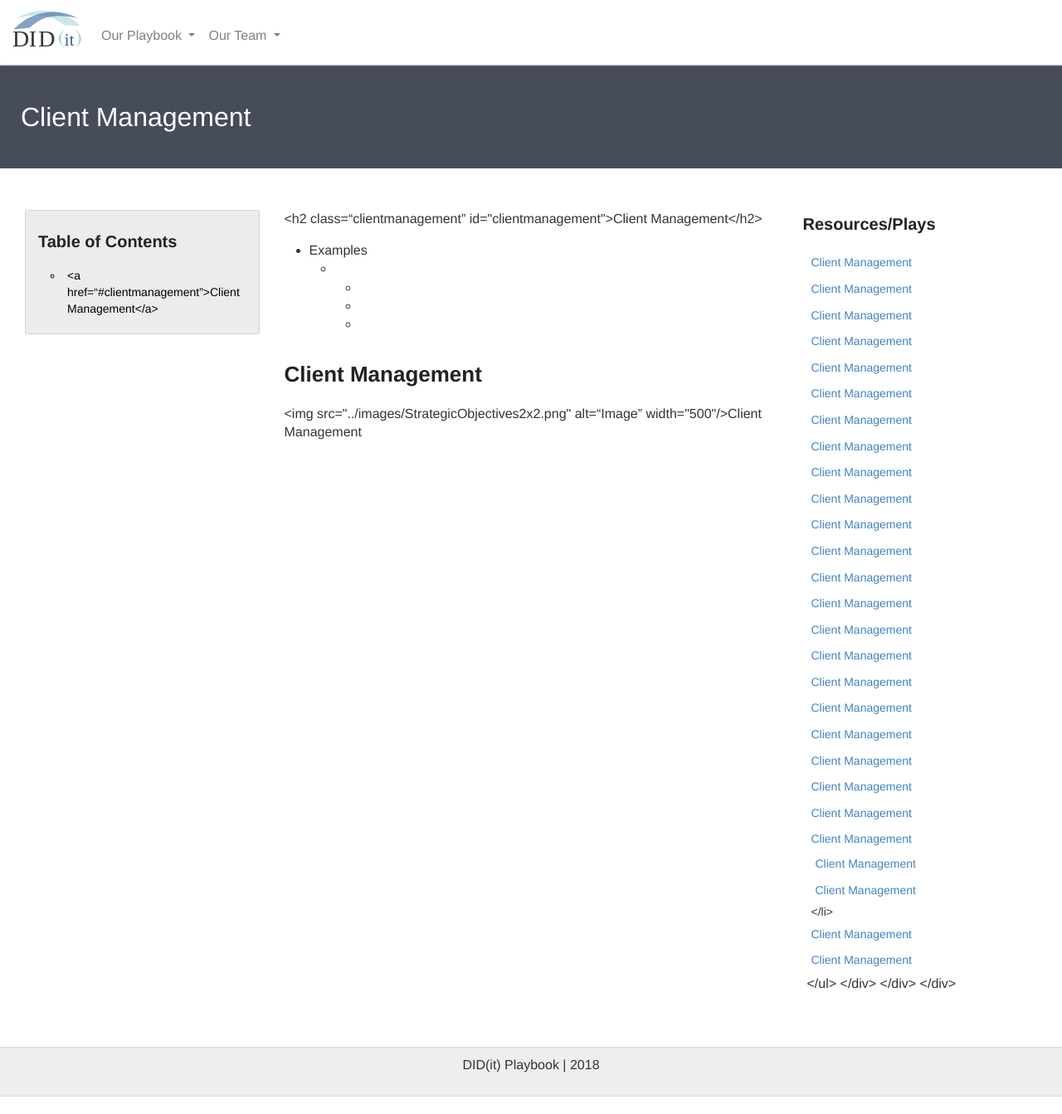
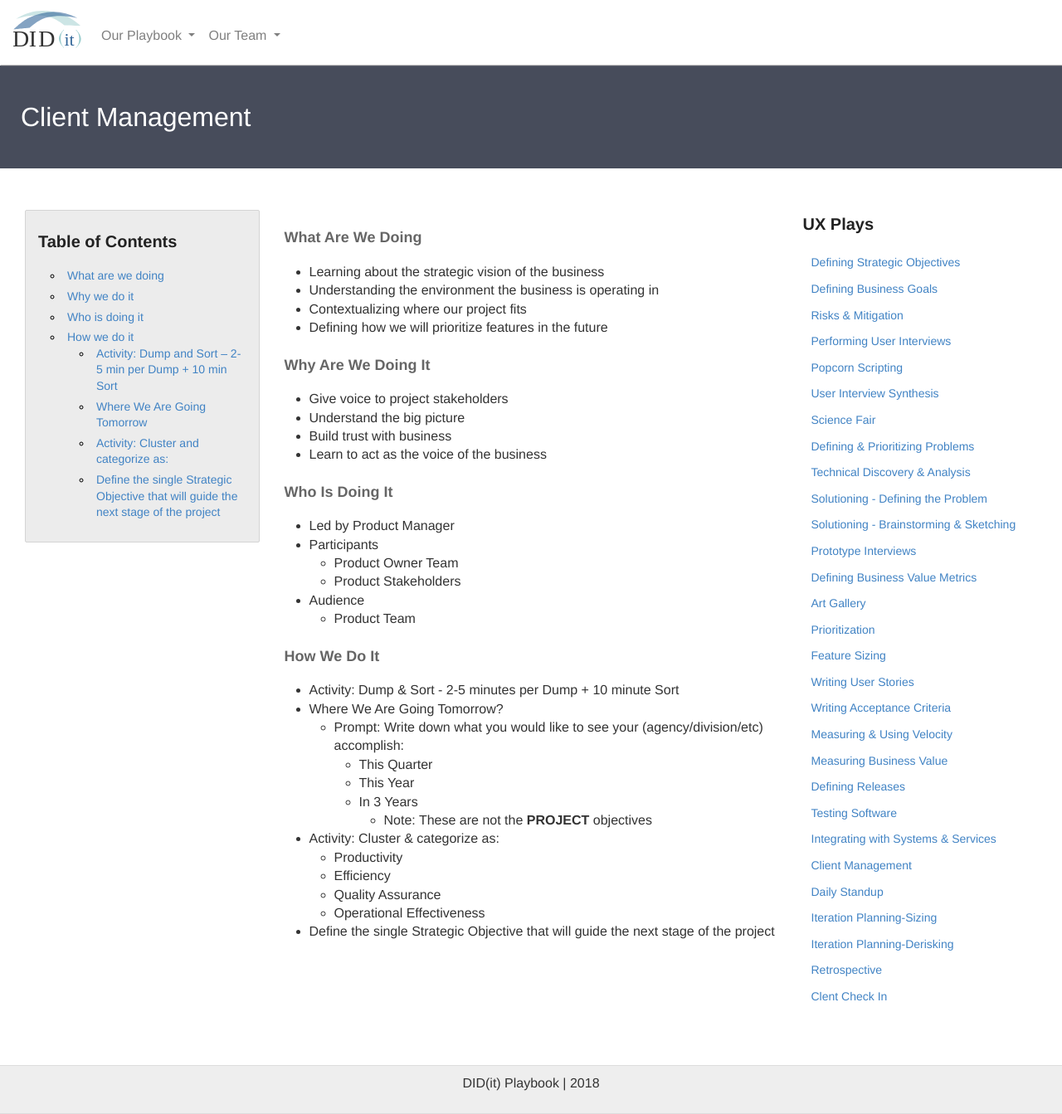
Before and after one commit to KnightPointSystems/kps_playbook, a Jekyll site: the page built from client-management.md, in a window 1280 px wide and 1343 px high. Shown: the whole window at 83% size. Built offline with Jekyll 4.4.1, drawn with Linux system fonts in a browser that asks for light colours; nearby versions of some CDN libraries.

Commit message:
Updated - New Content (client-management)
Copied over new content from strategic objectives.
NOTE: New Content for every page will be inserted over the weekend

```diff
--- a/client-management.md
+++ b/client-management.md
@@ -4,71 +4,158 @@
 header: Client Management
 permalink: /client-management/
 ---
+
 <div class="row">
- <div class="col-md-3">
-    <div class="toc">
-    <h3>Table of Contents</h3>
+    <div class="col-md-3">
+        <div class="toc">
+            <h3>Table of Contents</h3>
+                <ul>
+                    <li>
+                        <a href="#DSO-What">
+                            What are we doing
+                        </a>
+                    </li>
+                    <li>
+                        <a href="#DSO-Why">
+                            Why we do it
+                        </a>
+                    </li>
+                    <li>
+                        <a href="#DSO-Who">
+                            Who is doing it
+                        </a>
+                    </li>
+                    <li>
+                        <a href="#DSO-How">
+                            How we do it
+                        </a>
+                        <ul>
+                            <li>
+                                <a href="#DSO-DumpSort">
+                                    Activity: Dump and Sort – 2-5 min per Dump + 10 min Sort
+                                </a>
+                            </li>
+                            <li>
+                                <a href="#DSO-Where">
+                                    Where We Are Going Tomorrow
+                                </a>
+                            </li>
+                            <li>
+                                <a href="#DSO-Activity">
+                                    Activity: Cluster and categorize as:
+                                </a>
+                            </li>
+                            <li>
+                                <a href="#DSO-Define">
+                                    Define the single Strategic Objective that will guide the                                                       next stage of the project
+                                </a>
+                            </li>
+                        </ul>
+                    </li>
+                   </ul>
+        </div>
+    </div>
+    <div class="col-md-6">
+        <h4 class="DSO-What" id="DSO-What">
+            What Are We Doing
+        </h4>
+	<ul>
+        <li>Learning about the strategic vision of the business</li>
+        <li>Understanding the environment the business is operating in</li>
+        <li>Contextualizing where our project fits</li>
+        <li>Defining how we will prioritize features in the future</li>
+	</ul>
+        <h4 class="DSO-Why" id="DSO-Why">
+            Why Are We Doing It
+        </h4>
     <ul>
-    <li><a href=“#clientmanagement”>Client Management</a></li>
-    </ul>
+        <li>Give voice to project stakeholders</li>
+        <li>Understand the big picture</li>
+        <li>Build trust with business</li>
+        <li>Learn to act as the voice of the business</li>
+	</ul>
+        <h4 class="DSO-Who" id="DSO-Who">
+            Who Is Doing It
+        </h4>
+<ul>
+   <li>Led by Product Manager</li>
+   <li>Participants
+    	<ul>
+        	<li>Product Owner Team</li>
+        	<li>Product Stakeholders</li>
+    	</ul>
+   </li>
+   <li>Audience
+    	<ul>
+            <li>Product Team</li>
+       </ul>
+   </li>
+</ul>
+<h4 class="DSO-How" id="DSO-How">
+    How We Do It
+</h4>
+<ul>
+    <li class="DSO-DumpSort" id="DSO-DumpSort">Activity: Dump &amp; Sort - 2-5 minutes per Dump + 10 minute Sort</li>
+    <li class="DSO-Where" id="DSO-Where">Where We Are Going Tomorrow?
+        <ul>
+            <li>Prompt: Write down what you would like to see your (agency/division/etc) accomplish:
+                <ul>
+                    <li>This Quarter</li>
+                    <li>This Year</li>
+                    <li>In 3 Years
+                    	<ul>
+                            <li>Note: These are not the <b>PROJECT</b> objectives</li>
+                        </ul>
+                    </li>
+                </ul>
+            </li>
+        </ul>
+    </li>
+    <li class="DSO-Activity" id="DSO-Activity">Activity: Cluster &amp; categorize as:
+        <ul>
+            <li>Productivity</li>
+            <li>Efficiency</li>
+            <li>Quality Assurance</li>
+            <li>Operational Effectiveness</li>
+        </ul>
+    </li>
+    <li class="DSO-Define" id="DSO-Define">Define the single Strategic Objective that will guide the next stage of the project</li>
+</ul>
     </div>
-  </div>
-
-<div class="col-md-6">
-<h2 class=“clientmanagement” id="clientmanagement">Client Management</h2>
-<ul>
-    <li>Examples</li>
-    <ul>
-    <li></li>
-      <ul>
-      <li></li>
-      <li></li>
-      <li></li>
-      </ul>
-    </ul>
-</ul>
-
-  <h2 class="clientmanagement" id="clientmanagement">Client Management</h2>
-  <img src="../images/StrategicObjectives2x2.png" alt=“Image” width="500"/>Client Management
-
-</div>
-
-<div class="col-md-3">
-<div class="sideLinks">
-    <h2>Resources/Plays</h2>
-    <ul>
-    <li><a href="{{ site.baseurl }}/client-management">Client Management</a></li>
-     <li><a href="{{ site.baseurl }}/client-management">Client Management</a></li>
-     <li><a href="{{ site.baseurl }}/client-management">Client Management</a></li>
-     <li><a href="{{ site.baseurl }}/client-management">Client Management</a></li>
-     <li><a href="{{ site.baseurl }}/client-management">Client Management</a></li>
-        <li><a href="{{ site.baseurl }}/client-management">Client Management</a></li>
-     <li><a href="{{ site.baseurl }}/client-management">Client Management</a></li>
-     <li><a href="{{ site.baseurl }}/client-management">Client Management</a></li>
-     <li><a href="{{ site.baseurl }}/client-management">Client Management</a></li>
-     <li><a href="{{ site.baseurl }}/client-management">Client Management</a></li>
-        <li><a href="{{ site.baseurl }}/client-management">Client Management</a></li>
-     <li><a href="{{ site.baseurl }}/client-management">Client Management</a></li>
-     <li><a href="{{ site.baseurl }}/client-management">Client Management</a></li>
-     <li><a href="{{ site.baseurl }}/client-management">Client Management</a></li>
-     <li><a href="{{ site.baseurl }}/client-management">Client Management</a></li>
-    <li><a href="{{ site.baseurl }}/client-management">Client Management</a></li>
-     <li><a href="{{ site.baseurl }}/client-management">Client Management</a></li>
-     <li><a href="{{ site.baseurl }}/client-management">Client Management</a></li>
-     <li><a href="{{ site.baseurl }}/client-management">Client Management</a></li>
-     <li><a href="{{ site.baseurl }}/client-management">Client Management</a></li>
-     <li><a href="{{ site.baseurl }}/client-management">Client Management</a></li>
-     <li><a href="{{ site.baseurl }}/client-management">Client Management</a></li>
-    <li><a href="{{ site.baseurl }}/client-management">Client Management</a>
-      <ul>
-        <li><a href="{{ site.baseurl }}/client-management">Client Management</a></li>
-        <li><a href="{{ site.baseurl }}/client-management">Client Management</a></li>
-      </li>
-      </ul>
-    <li><a href="{{ site.baseurl }}/client-management">Client Management</a></li>
-    <li><a href="{{ site.baseurl }}/client-management">Client Management</a></li>
-    </ul>
+    <div class="col-md-3">
+        <div class="sideLinks">
+            <h2>UX Plays</h2>
+                <ul>
+                    <li><a href="{{ site.baseurl }}/strategic-objectives">Defining Strategic Objectives</a></li>
+                    <li><a href="{{ site.baseurl }}/business-goals">Defining Business Goals</a></li>
+                    <li><a href="{{ site.baseurl }}/risks-mitigation">Risks &amp; Mitigation</a></li>
+                    <li><a href="{{ site.baseurl }}/user-interviews">Performing User Interviews</a></li>
+                    <li><a href="{{ site.baseurl }}/popcorn-scripting">Popcorn Scripting</a></li>
+                    <li><a href="{{ site.baseurl }}/interview-synthesis">User Interview Synthesis</a></li>
+                    <li><a href="{{ site.baseurl }}/science-fair">Science Fair</a></li>
+                    <li><a href="{{ site.baseurl }}/defining-problems">Defining &amp; Prioritizing Problems</a></li>
+                    <li><a href="{{ site.baseurl }}/technical-discovery">Technical Discovery &amp; Analysis</a></li>
+                    <li><a href="{{ site.baseurl }}/solutioning-problem">Solutioning - Defining the Problem</a></li>
+                    <li><a href="{{ site.baseurl }}/solutioning-sketching">Solutioning - Brainstorming &amp; Sketching</a></li>
+                    <li><a href="{{ site.baseurl }}/prototype-interviews">Prototype Interviews</a></li>
+                    <li><a href="{{ site.baseurl }}/business-metrics">Defining Business Value Metrics</a></li>
+                    <li><a href="{{ site.baseurl }}/art-gallery">Art Gallery</a></li>
+                    <li><a href="{{ site.baseurl }}/prioritization">Prioritization</a></li>
+                    <li><a href="{{ site.baseurl }}/feature-sizing">Feature Sizing</a></li>
+                    <li><a href="{{ site.baseurl }}/user-stories">Writing User Stories</a></li>
+                    <li><a href="{{ site.baseurl }}/acceptance-criteria">Writing Acceptance Criteria</a></li>
+                    <li><a href="{{ site.baseurl }}/measuring-velocity">Measuring &amp; Using Velocity</a></li>
+                    <li><a href="{{ site.baseurl }}/measuring-value">Measuring Business Value</a></li>
+                    <li><a href="{{ site.baseurl }}/defining-releases">Defining Releases</a></li>
+                    <li><a href="{{ site.baseurl }}/testing-software">Testing Software</a></li>
+                    <li><a href="{{ site.baseurl }}/system-services">Integrating with Systems &amp; Services</a></li>
+                    <li><a href="{{ site.baseurl }}/client-management">Client Management</a></li>
+                    <li><a href="{{ site.baseurl }}/daily-standup">Daily Standup</a></li>
+                    <li><a href="{{ site.baseurl }}/sizing">Iteration Planning-Sizing</a></li>
+                    <li><a href="{{ site.baseurl }}/derisking">Iteration Planning-Derisking</a></li>
+                    <li><a href="{{ site.baseurl }}/retrospective">Retrospective</a></li>
+                    <li><a href="{{ site.baseurl }}/check-in">Clent Check In</a></li>
+                </ul>
+          </div>
     </div>
 </div>
-
-</div>
```
